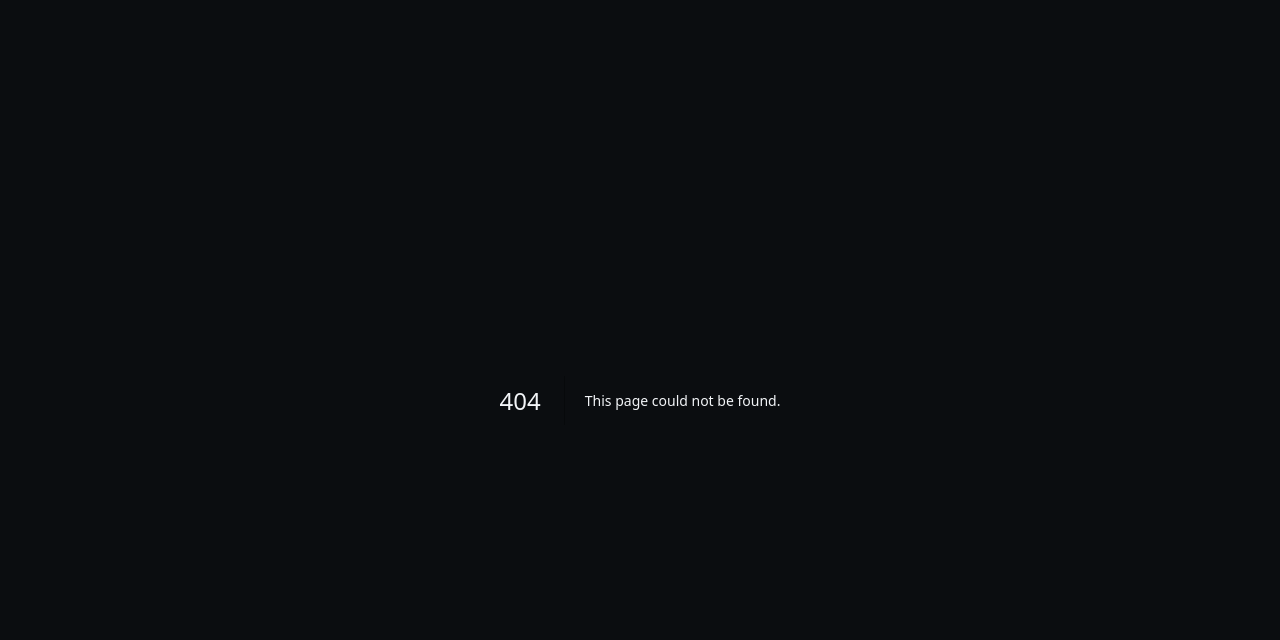
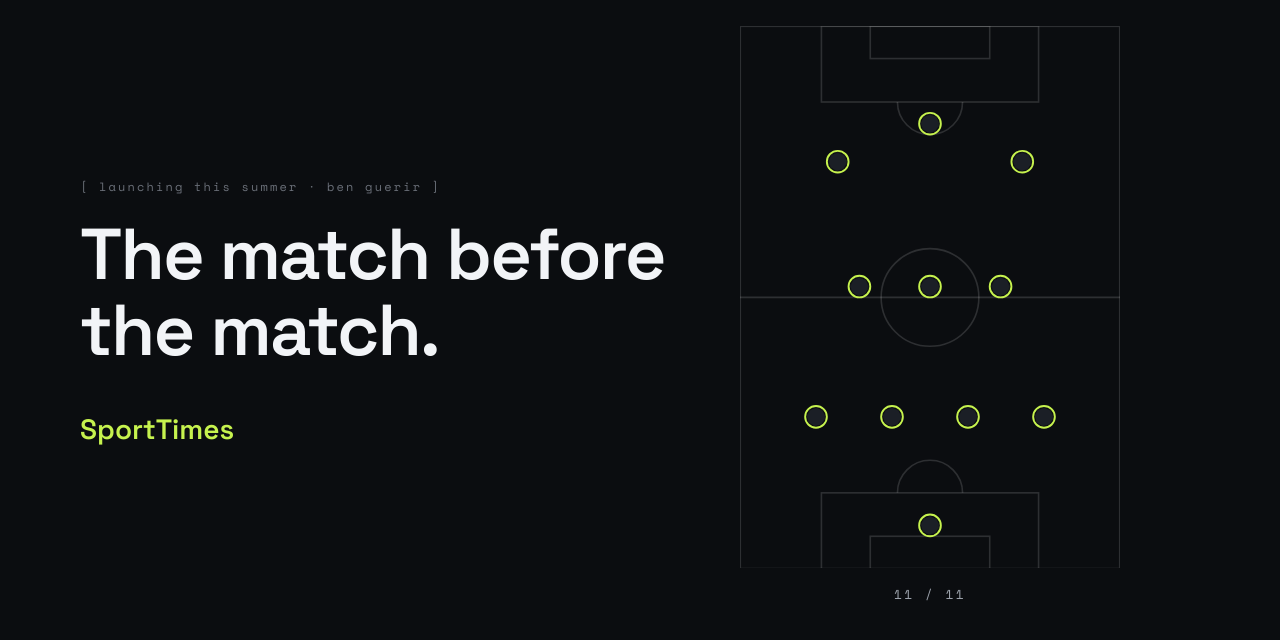
Before and after one commit to elhadjaoui/sporttimes, a Next.js app: page /og-preview in a window 1280 px wide. Before the commit this address had no page. Shown: the top 640 px of the page. Built offline with nearby package versions, Linux system fonts and the light colour scheme.

Commit message:
feat(og): hidden /og-preview route + Playwright render-og script; commit generated OG png

```diff
--- /dev/null
+++ b/app/og-preview/layout.tsx
@@ -0,0 +1,5 @@
+export const metadata = { title: 'OG Preview', robots: 'noindex' };
+
+export default function OgPreviewLayout({ children }: { children: React.ReactNode }) {
+  return <>{children}</>;
+}
--- /dev/null
+++ b/app/og-preview/page.tsx
@@ -0,0 +1,47 @@
+'use client';
+
+import PitchFill from '@/components/ui/PitchFill';
+
+export default function OgPreviewPage() {
+  return (
+    <div
+      data-palette="dark"
+      style={{
+        width: 1200,
+        height: 630,
+        background: 'var(--bg)',
+        color: 'var(--text)',
+        display: 'flex',
+        alignItems: 'center',
+        justifyContent: 'space-between',
+        padding: '80px',
+      }}
+    >
+      <div style={{ maxWidth: 600 }}>
+        <div className="mono-eyebrow" style={{ marginBottom: 20 }}>
+          [ launching this summer · ben guerir ]
+        </div>
+        <h1
+          className="headline-display"
+          style={{ fontSize: 72, lineHeight: 1.05, color: 'var(--text)' }}
+        >
+          The match before the match.
+        </h1>
+        <div
+          style={{
+            marginTop: 40,
+            fontFamily: 'var(--font-display)',
+            fontWeight: 600,
+            fontSize: 28,
+            color: 'var(--accent)',
+          }}
+        >
+          SportTimes
+        </div>
+      </div>
+      <div style={{ width: 380 }}>
+        <PitchFill />
+      </div>
+    </div>
+  );
+}
--- a/package.json
+++ b/package.json
@@ -6,7 +6,8 @@
     "dev": "next dev",
     "build": "next build",
     "start": "next start",
-    "lint": "next lint"
+    "lint": "next lint",
+    "render-og": "tsx scripts/render-og.ts"
   },
   "engines": {
     "node": ">=20.0.0"
```
Also changed, not shown: scripts/render-og.ts (added, +29 -0 lines), public/og/sporttimes-og.png (added).
